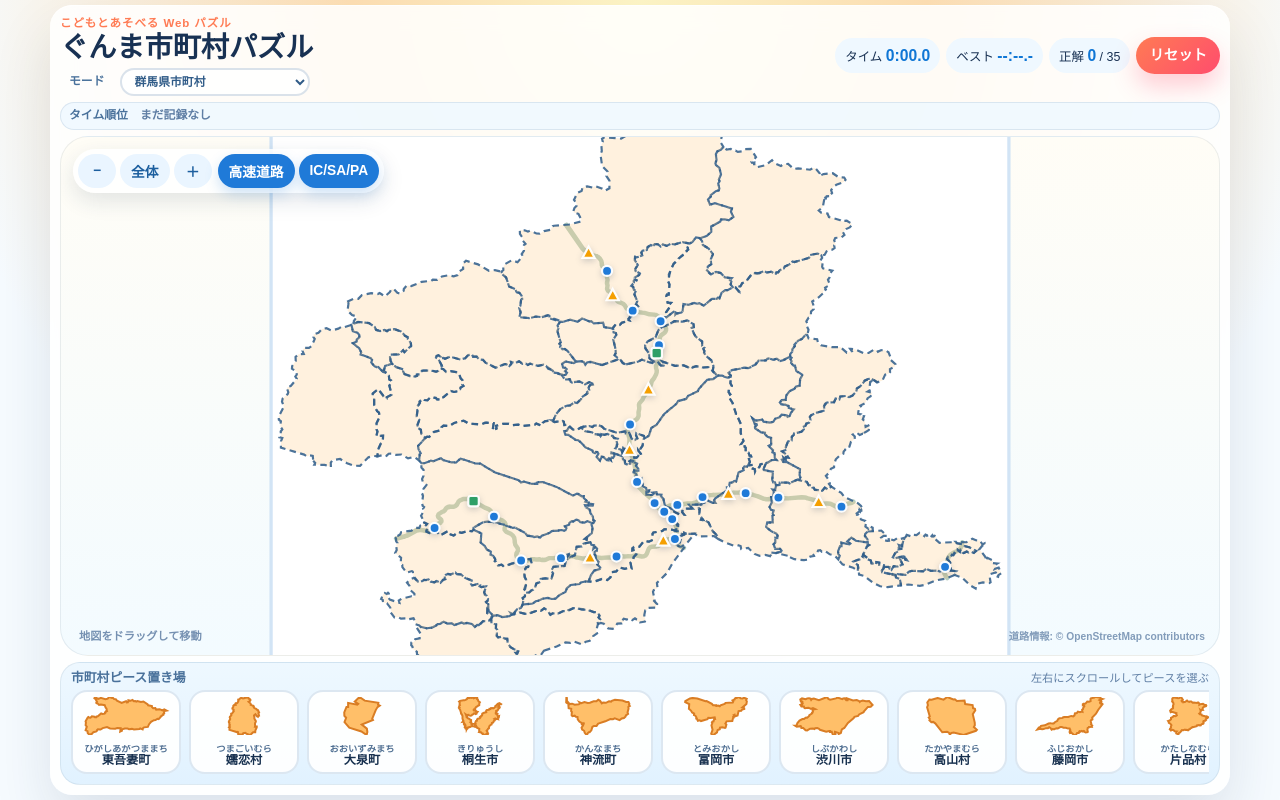
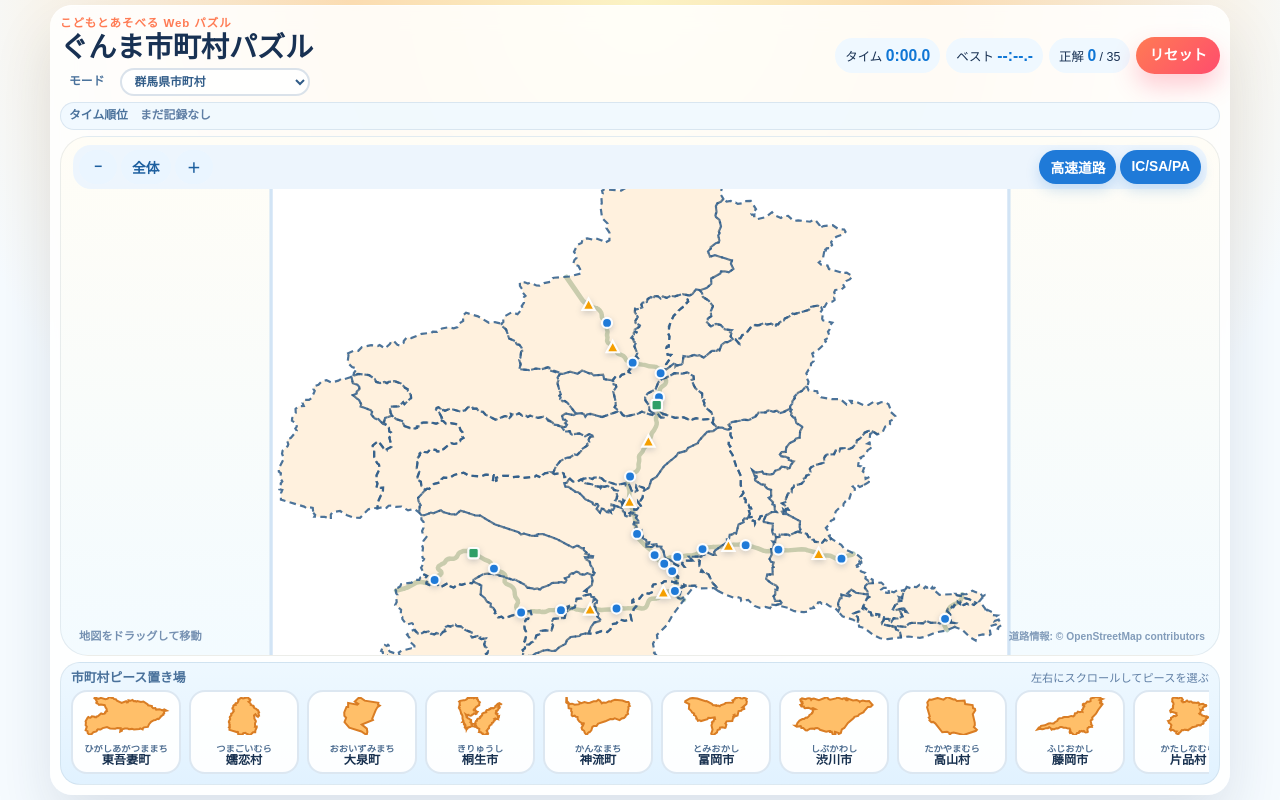
Before and after one commit to fu15mix/gunma-puzzle, a React (Vite) app: page / in a window 1280 px wide. Built offline with nearby package versions, Linux system fonts and the light colour scheme.

Commit message:
Move map controls out of overlay

```diff
--- a/src/App.css
+++ b/src/App.css
@@ -263,22 +263,20 @@ h1 {
 }
 
 .map-controls {
-  position: absolute;
-  top: 12px;
-  left: 12px;
-  z-index: 2;
   display: flex;
   align-items: center;
   flex-wrap: wrap;
+  justify-content: space-between;
   gap: 6px;
-  padding: 5px;
-  border-radius: 999px;
-  background: rgba(255, 255, 255, 0.88);
-  box-shadow: 0 8px 22px rgba(24, 49, 83, 0.12);
+  margin: 8px 12px 0;
+  padding: 5px 6px;
+  border-radius: 18px;
+  background: rgba(234, 245, 255, 0.82);
 }
 
 .map-control-group {
   display: flex;
+  flex-wrap: wrap;
   gap: 4px;
 }
 
```
